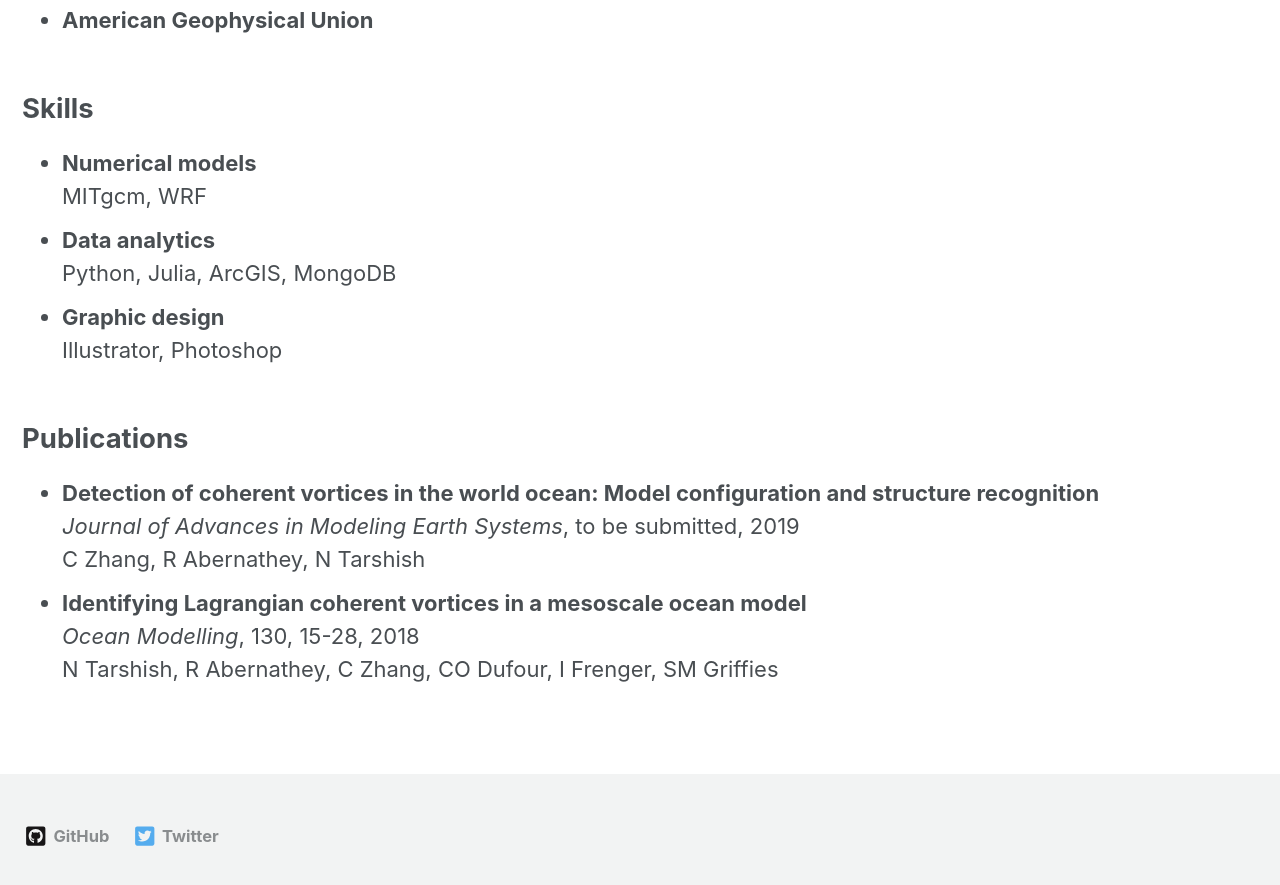
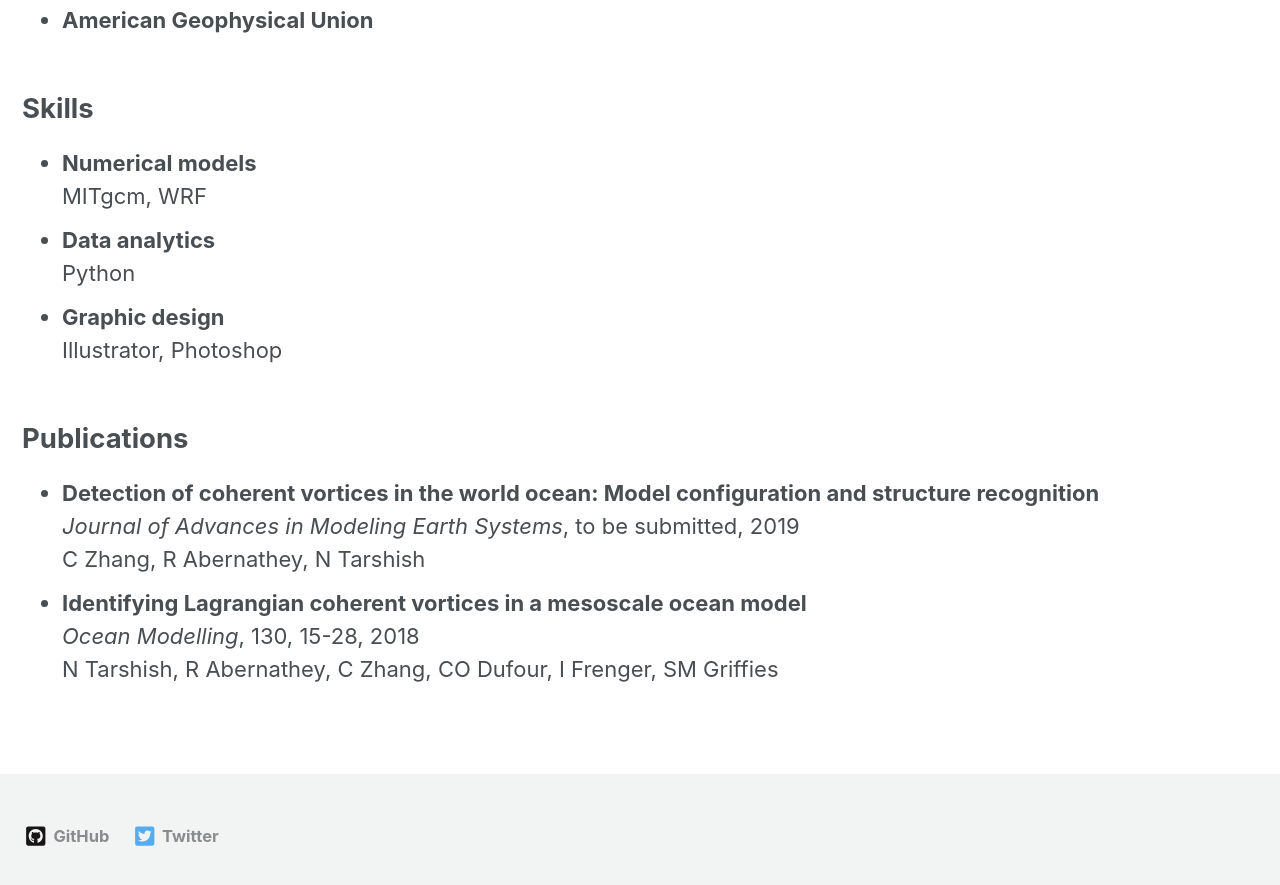
Before and after one commit to ci-zhang/ci-zhang.github.io, a Jekyll site: the page built from _pages/cv.md, in a window 1280 px wide and 900 px high, scrolled down 863 px. Shown: the top 885 px of the window. Built offline with Jekyll 4.4.1, drawn with Linux system fonts in a browser that asks for light colours; nearby versions of some CDN libraries; a style sheet for code colours, icons or effects is not loaded.

Commit message:
focus on Python

```diff
--- a/_pages/cv.md
+++ b/_pages/cv.md
@@ -26,7 +26,7 @@ layout: space
 * **Numerical models**
   MITgcm, WRF
 * **Data analytics**
-  Python, Julia, ArcGIS, MongoDB
+  Python
 * **Graphic design**
   Illustrator, Photoshop
 
```
